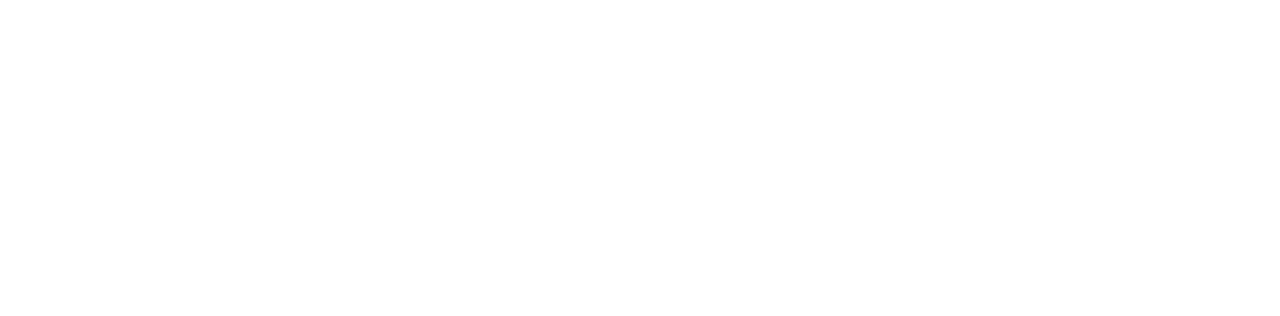
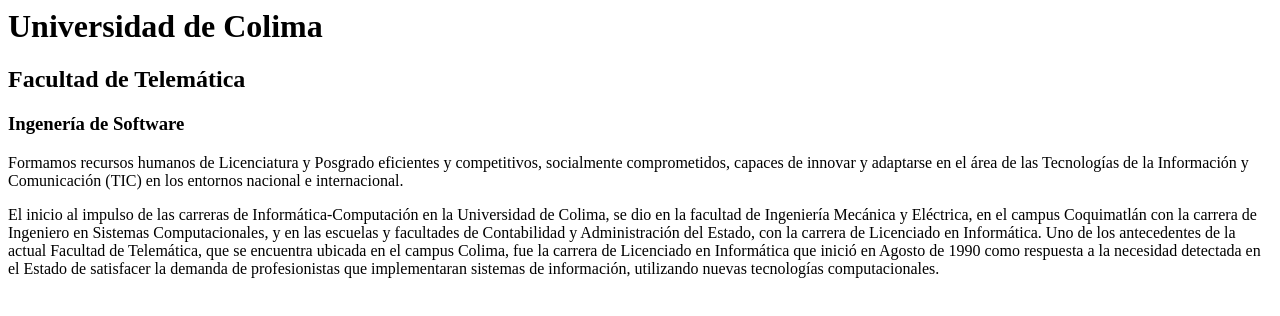
Before and after one commit to Juan1324/01-Elementos-HTML, a plain HTML site: page index.html in a window 1280 px wide. Drawn offline with Linux system fonts and the light colour scheme.

Commit message:
index.html

```diff
--- a/index.html
+++ b/index.html
@@ -5,5 +5,19 @@
     <meta http-equiv="X-UA-Compatible" content="ie=edge">
     <title>Elemenetos HTML</title>
 </head>
-<body></body>
+<body>
+    <h1>Universidad de Colima</h1>
+    <h2>Facultad de Telemática</h2>
+    <h3>Ingenería de Software</h3>
+    <p>
+        Formamos recursos humanos de Licenciatura y Posgrado
+        eficientes y competitivos, socialmente comprometidos,
+        capaces de innovar y adaptarse en el área de las Tecnologías
+        de la Información y Comunicación (TIC) en los entornos nacional e internacional.
+    </p>
+    <p>
+        El inicio al impulso de las carreras de Informática-Computación en la Universidad de Colima, se dio en la facultad de Ingeniería Mecánica y Eléctrica, en el campus Coquimatlán con la carrera de Ingeniero en Sistemas Computacionales, y en las escuelas y facultades de Contabilidad y Administración del Estado, con la carrera de Licenciado en Informática.
+        Uno de los antecedentes de la actual Facultad de Telemática, que se encuentra ubicada en el campus Colima, fue la carrera de Licenciado en Informática que inició en Agosto de 1990 como respuesta a la necesidad detectada en el Estado de satisfacer la demanda de profesionistas que implementaran sistemas de información, utilizando nuevas tecnologías computacionales.
+    </p>
+</body>
 </html>
```
